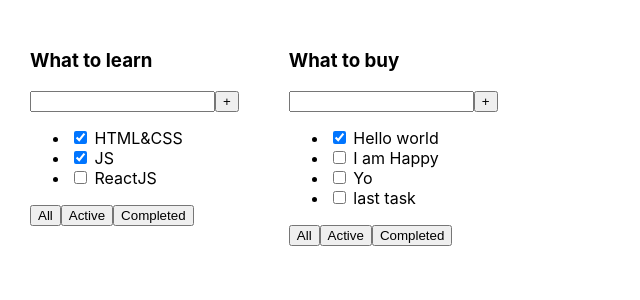
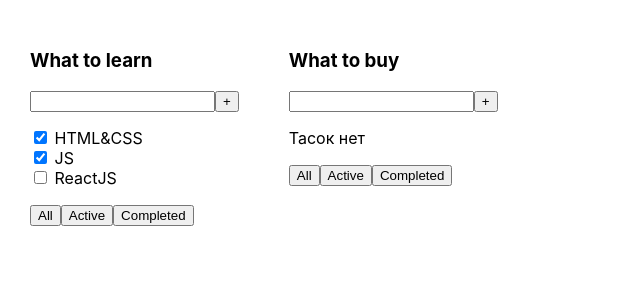
Before and after one commit to RomanHass/todolist, a React (Vite) app: page / in a window 1280 px wide. Shown: the top 300 px of the page, without its empty margins (0-640 px from the left). Built offline with nearby package versions, Linux system fonts and the light colour scheme.

Commit message:
Add style for ul. Fix type for tasks

```diff
--- a/src/App.tsx
+++ b/src/App.tsx
@@ -1,22 +1,28 @@
 import './App.css'
 import { Todolist } from './components/Todolist'
+
+export type TaskType = {
+  id: number
+  title: string
+  isDone: boolean
+}
 
 export const App = () => {
   const titleLearn = 'What to learn'
   const titleBuy = 'What to buy'
 
-  const tasks1 = [
+  const tasks1: TaskType[] = [
     { id: 1, title: 'HTML&CSS', isDone: true },
     { id: 2, title: 'JS', isDone: true },
     { id: 3, title: 'ReactJS', isDone: false },
   ]
 
-  const tasks2 = [
-    { id: 1, title: 'Hello world', isDone: true },
-    { id: 2, title: 'I am Happy', isDone: false },
-    { id: 3, title: 'Yo', isDone: false },
-    { id: 4, title: 'last task', isDone: false },
-  ]
+  const tasks2: TaskType[] = []
+  // { id: 1, title: 'Hello world', isDone: true },
+  // { id: 2, title: 'I am Happy', isDone: false },
+  // { id: 3, title: 'Yo', isDone: false },
+  // { id: 4, title: 'last task', isDone: false },
+  // ]
 
   return (
     <div className="app">
--- a/src/components/Tasks.tsx
+++ b/src/components/Tasks.tsx
@@ -1,4 +1,4 @@
-import { TaskType } from './Todolist'
+import { TaskType } from '../App'
 
 type PropsType = Omit<TaskType, 'id'>
 
--- a/src/components/Todolist.tsx
+++ b/src/components/Todolist.tsx
@@ -1,11 +1,6 @@
+import { TaskType } from '../App'
 import { Button } from './Button'
 import { Task } from './Tasks'
-
-export type TaskType = {
-  id: number
-  title: string
-  isDone: boolean
-}
 
 type PropsType = {
   title: string
@@ -24,7 +19,9 @@ export const Todolist = ({ title, tasks }: PropsType) => {
         <input />
         <Button title={'+'} />
       </div>
-      <ul>{tasksForTodolist}</ul>
+      <ul style={{ paddingLeft: 0, listStyleType: 'none' }}>
+        {tasks.length === 0 ? <p>Тасок нет</p> : tasksForTodolist}
+      </ul>
       <div>
         <Button title={'All'} />
         <Button title={'Active'} />
```
